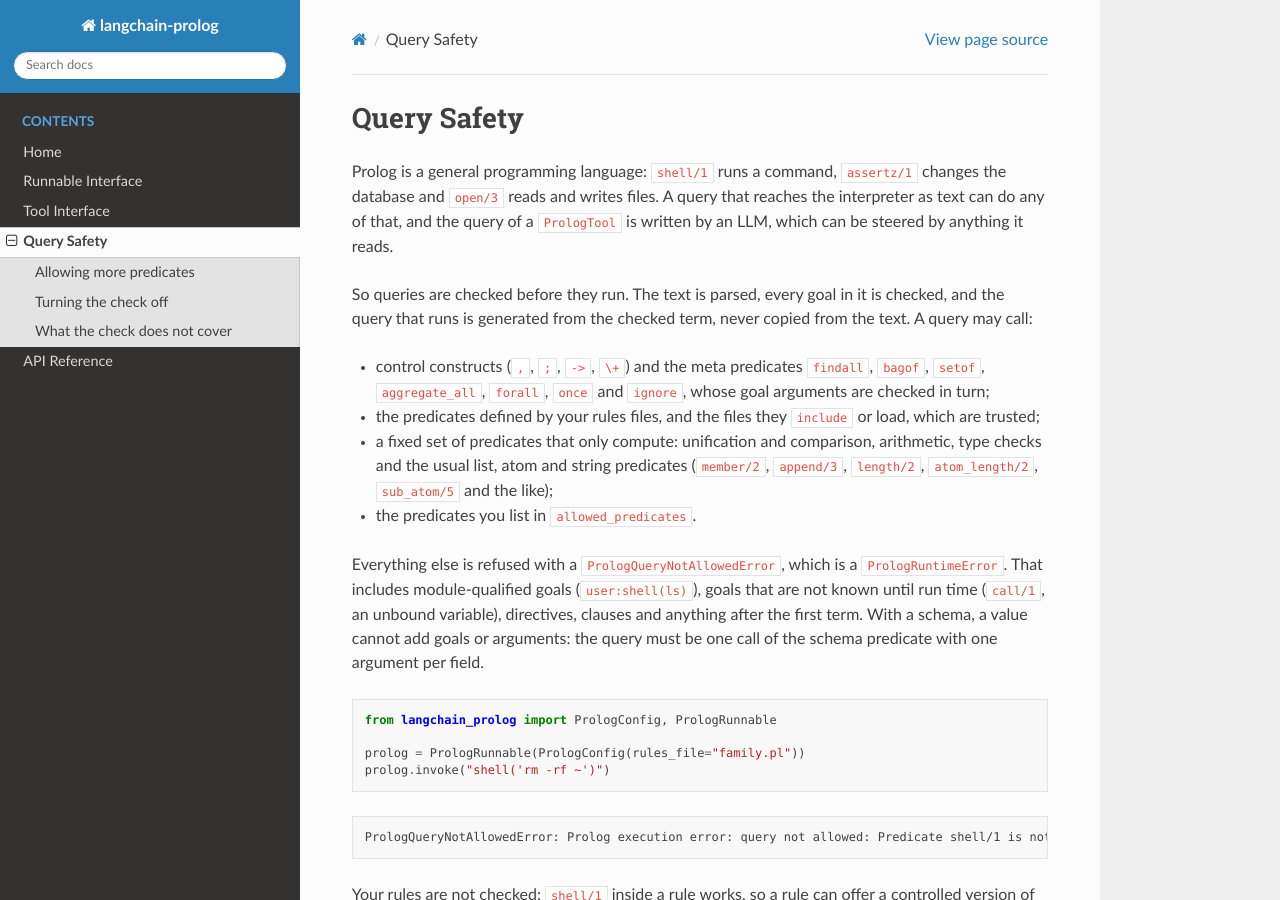
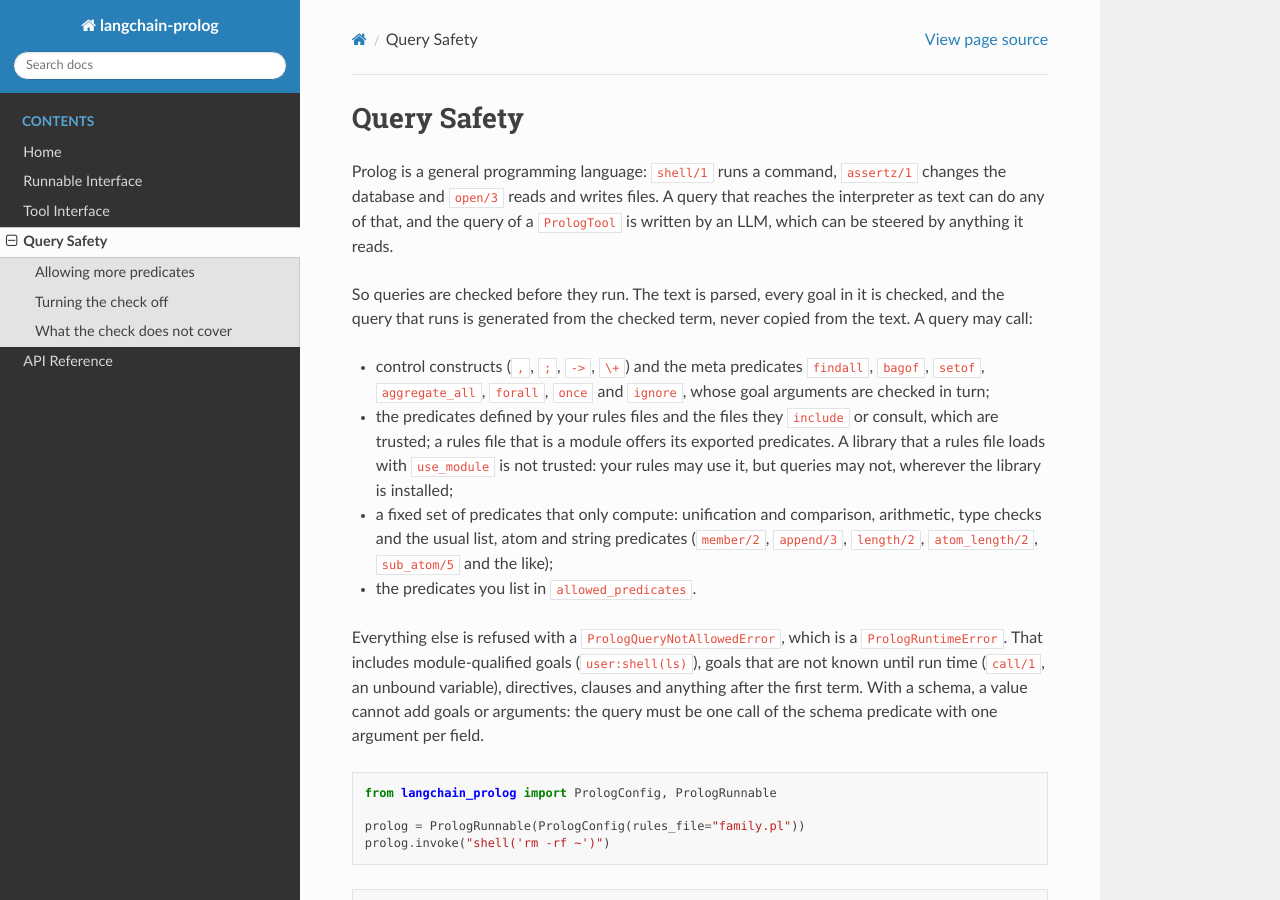
Before and after one commit to apisani1/langchain-prolog, a Sphinx documentation site: the page built from docs/source/security.md, in a window 1280 px wide and 900 px high. Built offline with Sphinx 7.4.7 and the Read the Docs theme 3.1.0, drawn with Linux system fonts in a browser that asks for light colours.

Commit message:
📝 docs: say which rules-file predicates queries may call
Libraries a rules file loads with use_module are no longer callable from
queries; only predicates of rules files, the files they include or consult,
and the exports of a rules file that is a module are. Regenerate README.md.

Co-Authored-By: Claude Opus 5.5 <noreply@anthropic.com>
Claude-Session: https://claude.ai/code/session_01WUeMZke2eCQPF7eASkDgFs

```diff
--- a/docs/source/security.md
+++ b/docs/source/security.md
@@ -9,7 +9,9 @@ generated from the checked term, never copied from the text. A query may call:
 
 - control constructs (`,`, `;`, `->`, `\+`) and the meta predicates `findall`, `bagof`, `setof`, `aggregate_all`,
   `forall`, `once` and `ignore`, whose goal arguments are checked in turn;
-- the predicates defined by your rules files, and the files they `include` or load, which are trusted;
+- the predicates defined by your rules files and the files they `include` or consult, which are trusted; a rules file
+  that is a module offers its exported predicates. A library that a rules file loads with `use_module` is not
+  trusted: your rules may use it, but queries may not, wherever the library is installed;
 - a fixed set of predicates that only compute: unification and comparison, arithmetic, type checks and the usual list,
   atom and string predicates (`member/2`, `append/3`, `length/2`, `atom_length/2`, `sub_atom/5` and the like);
 - the predicates you list in `allowed_predicates`.
```
Also changed, not shown: README.md (+3 -1 lines).
